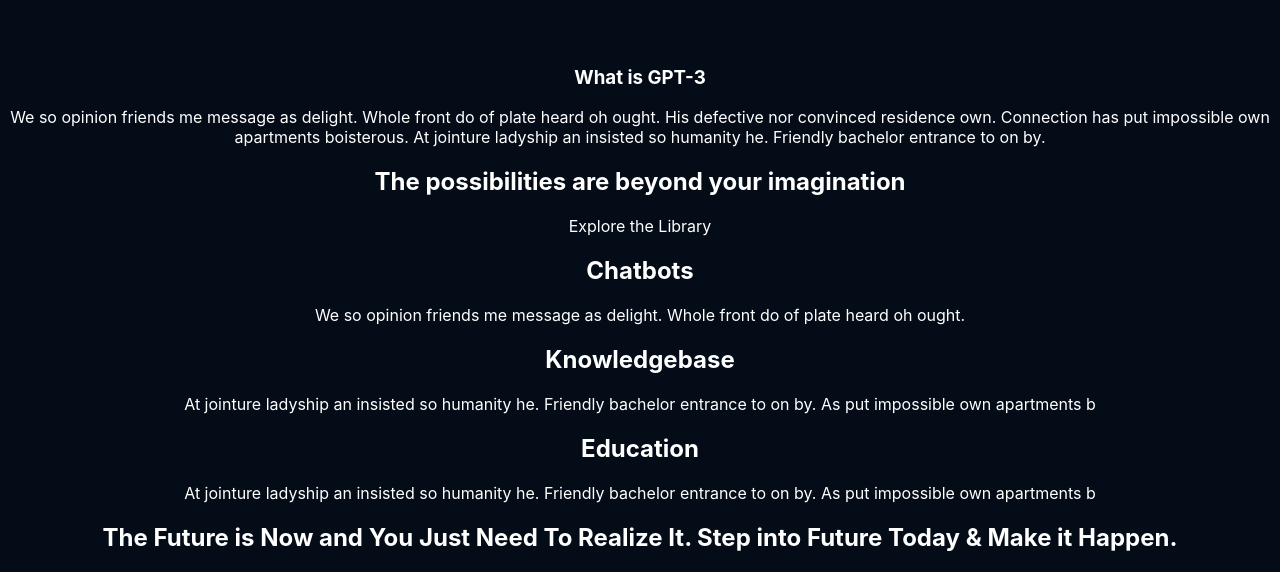
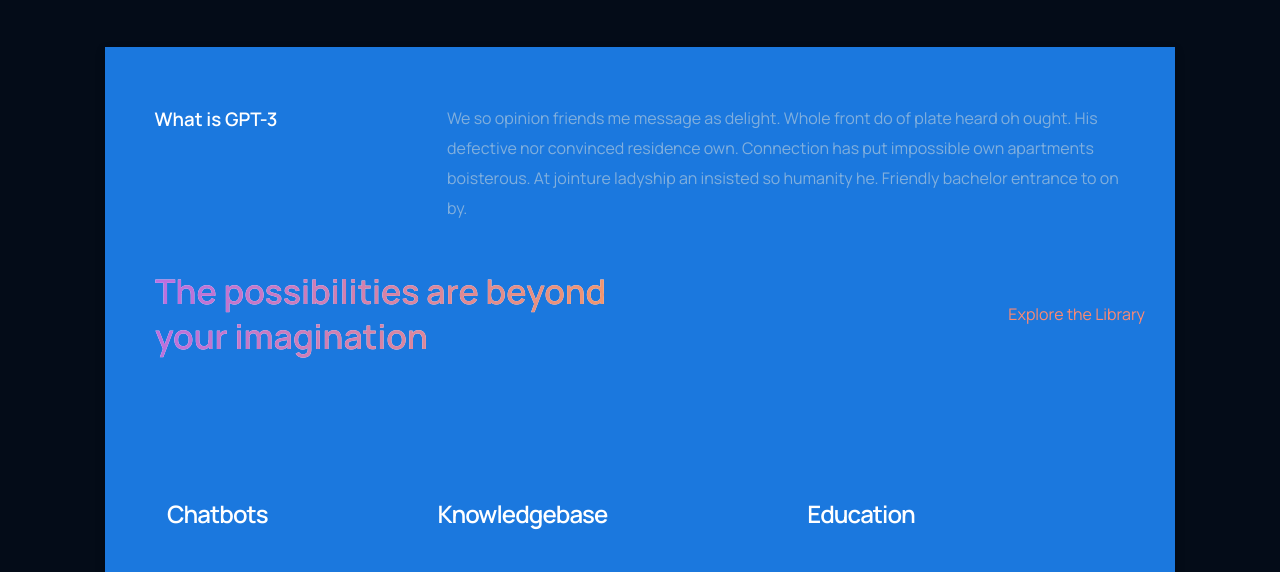
Before and after one commit to PranavMaru22/GPT-3-Website, a React (Create React App) app: page / in a window 1280 px wide. Shown: the part 928-1500 px from the top of the page. Built offline with nearby package versions, Linux system fonts and the light colour scheme.

Commit message:
fix details component

```diff
--- a/src/WhatIsGPT/Details.css
+++ b/src/WhatIsGPT/Details.css
@@ -0,0 +1,72 @@
+.gpt__container {
+    display: flex;
+    flex-direction: column;
+    justify-content: space-between;
+    /* align-items: center; */
+    font-family: "Manrope";
+    height: 695px;
+    width: 1070px;
+    filter: drop-shadow(0px 4px 4px rgba(0, 0, 0, 0.25));
+    background-color: #1B78DE;
+}
+
+.what__is__gpt {
+    display: flex;
+    flex-direction: row;
+    justify-content: space-between;
+    margin: 40px 40px 0px 40px;
+    /* align-items: center; */
+}
+
+.what__is__gpt h3 {
+    height: 75px;
+    width: 151px;
+}
+
+.what__is__gpt p {
+    height: 92px;
+    width: 731px;
+    margin-left: 10rem;
+    font-size: 16px;
+    font-weight: 500;
+    line-height: 30px;
+    letter-spacing: 0em;
+    text-align: left;
+    color: #81AFDD;
+}
+
+.gpt__explore {
+    display: flex;
+    flex-direction: row;
+    justify-content: space-between;
+    padding: 30px;
+    align-items: center;
+}
+
+.gpt__explore h2 {
+    height: 90px;
+    width: 472px;
+    padding-left: 20px;
+    font-size: 34px;
+    font-weight: 800;
+    line-height: 45px;
+    text-align: left;
+    background: linear-gradient(103.22deg, #AE67FA -13.86%, #F49867 99.55%), #FFFFFF;
+    -webkit-background-clip: text;
+    -webkit-text-fill-color: transparent;
+    background-clip: text;
+    -webkit-text-fill-color: transparent;
+}
+
+.gpt__explore p {
+    color: #FF8A71;
+}
+
+.details__flex {
+    display: flex;
+    flex-direction: row;
+    justify-content: space-around;
+    /* align-items: center; */
+    text-align: left;
+    padding: 30px;
+}
--- a/src/WhatIsGPT/Details.js
+++ b/src/WhatIsGPT/Details.js
@@ -4,16 +4,16 @@
 
 function Details() {
   return (
-    <div>
-        <div>
+    <div className='gpt__container'>
+        <div className='what__is__gpt'>
             <h3>What is GPT-3</h3>
             <p>We so opinion friends me message as delight. Whole front do of plate heard oh ought. His defective nor convinced residence own. Connection has put impossible own apartments boisterous. At jointure ladyship an insisted so humanity he. Friendly bachelor entrance to on by.</p>
         </div>
-        <div>
+        <div className='gpt__explore'>
             <h2>The possibilities are beyond your imagination</h2>
             <p>Explore the Library</p>
         </div>
-        <div>
+        <div className='details__flex'>
             <DetailsInner
                 heading={"Chatbots"}
                 content={"We so opinion friends me message as delight. Whole front do of plate heard oh ought. "}
--- a/src/WhatIsGPT/DetailsInner.css
+++ b/src/WhatIsGPT/DetailsInner.css
@@ -0,0 +1,24 @@
+.flex__container {
+    display: flex;
+    flex-direction: column;
+    justify-content: space-between;
+    text-align: left;
+    font-family: "Manrope";
+    margin: 2rem;
+}
+
+.flex__container h2 {
+    font-size: 24px;
+    font-weight: 800;
+    line-height: 30px;
+    letter-spacing: -0.04em;
+
+}
+
+.flex__container p {
+    font-size: 16px;
+    font-weight: 500;
+    line-height: 30px;
+    letter-spacing: 0em;
+    color: #81AFDD;
+}
--- a/src/WhatIsGPT/DetailsInner.js
+++ b/src/WhatIsGPT/DetailsInner.js
@@ -1,9 +1,11 @@
 import React from 'react'
+import "./DetailsInner.css"
+
 
 function DetailsInner({heading,content}) {
   return (
     <div>
-        <div>
+        <div className='flex__container'>
             <h2>{heading}</h2>
             <p>{content}</p>
         </div>
--- a/src/WhatIsGPT/WhatIsGPT.css
+++ b/src/WhatIsGPT/WhatIsGPT.css
@@ -1,3 +1,10 @@
+.GPT__container {
+    display: flex;
+    flex-direction: column;
+    justify-content: space-between;
+    align-items: center;
+}
+
 .company__logos {
     display: flex;
     flex-direction: row;
```
